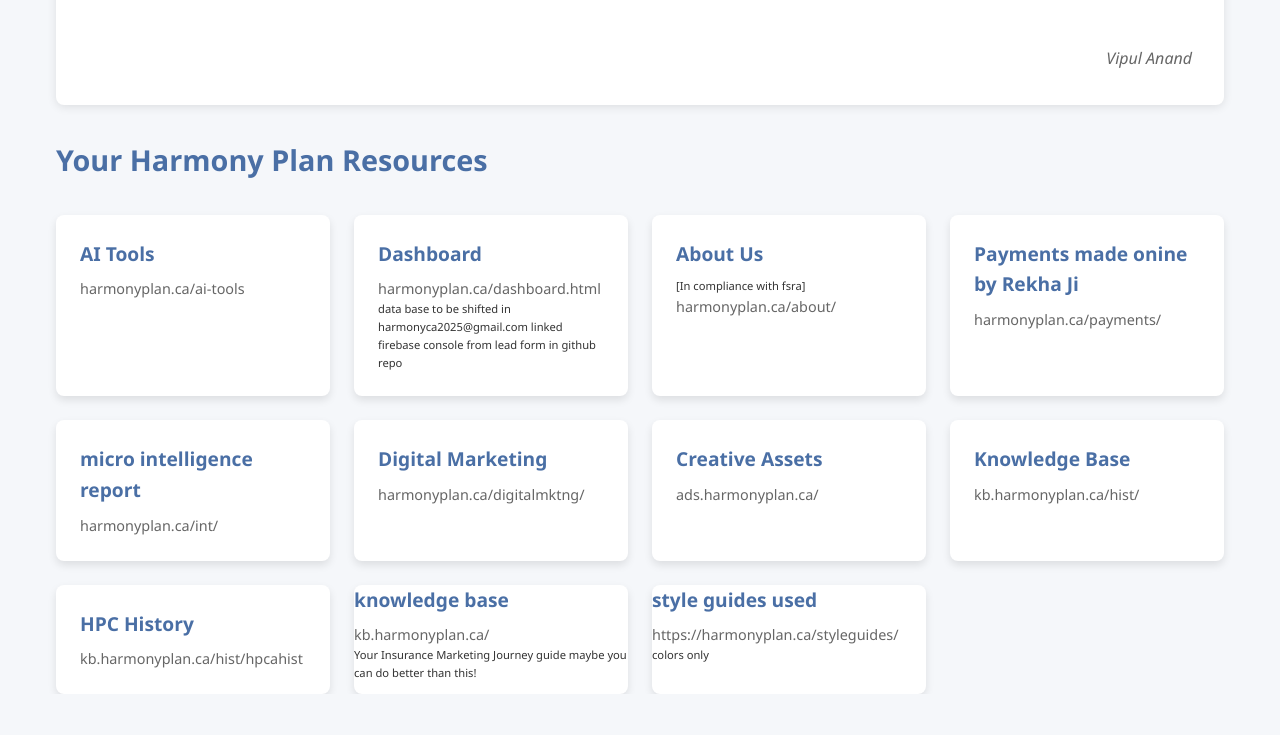
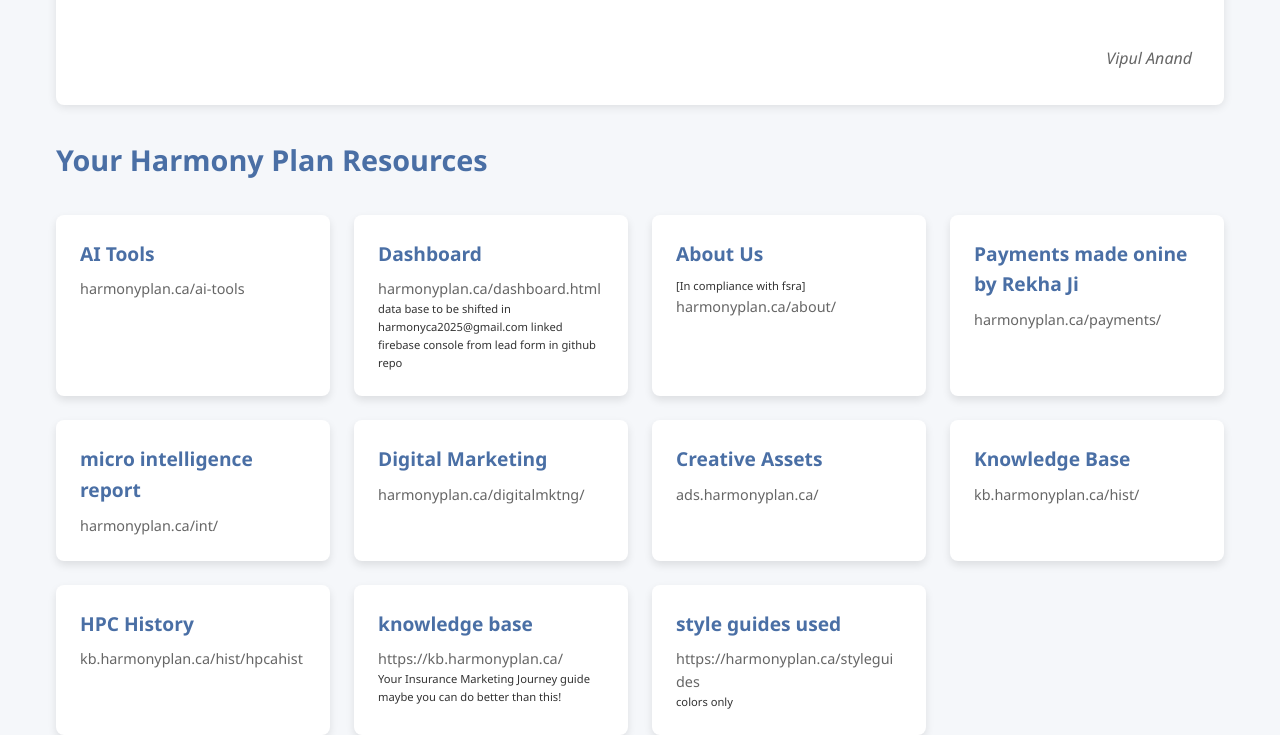
Before and after one commit to anandvip/hpca-2025, a plain HTML site: page index.html in a window 1280 px wide. Shown: the part 551-1286 px from the top of the page. Before the commit the page ends 1245 px from the top, so only its background shows below. Drawn offline with Linux system fonts and the light colour scheme.

Commit message:
Update index.html

```diff
--- a/index.html
+++ b/index.html
@@ -222,17 +222,22 @@
                 </div>
 
                 <div class="card">
+                    <a href="https://kb.harmonyplan.ca" target="_blank" rel="noopener noreferrer">
                     <div class="card-title">knowledge base</div>
-                    <div class="card-url">kb.harmonyplan.ca/</div>
-                    <div class="note"> Your Insurance Marketing Journey guide maybe you can do better than this!</div>
+                    <div class="card-url">https://kb.harmonyplan.ca/</div>
+                    <div class="note"> Your Insurance Marketing Journey guide maybe you can do better than this!
+                    </div>
+                    </a>
 
                 </div>
 
 
                 <div class="card">
+                    <a href="https://harmonyplan.ca/styleguides/" target="_blank" rel="noopener noreferrer">
                     <div class="card-title">style guides used</div>
-                    <div class="card-url">https://harmonyplan.ca/styleguides/</div>
+                    <div class="card-url">https://harmonyplan.ca/styleguides</div>
                     <div class="note">colors only</div>
+                    </a>
                 </div>
             </div>
         </section>
```
